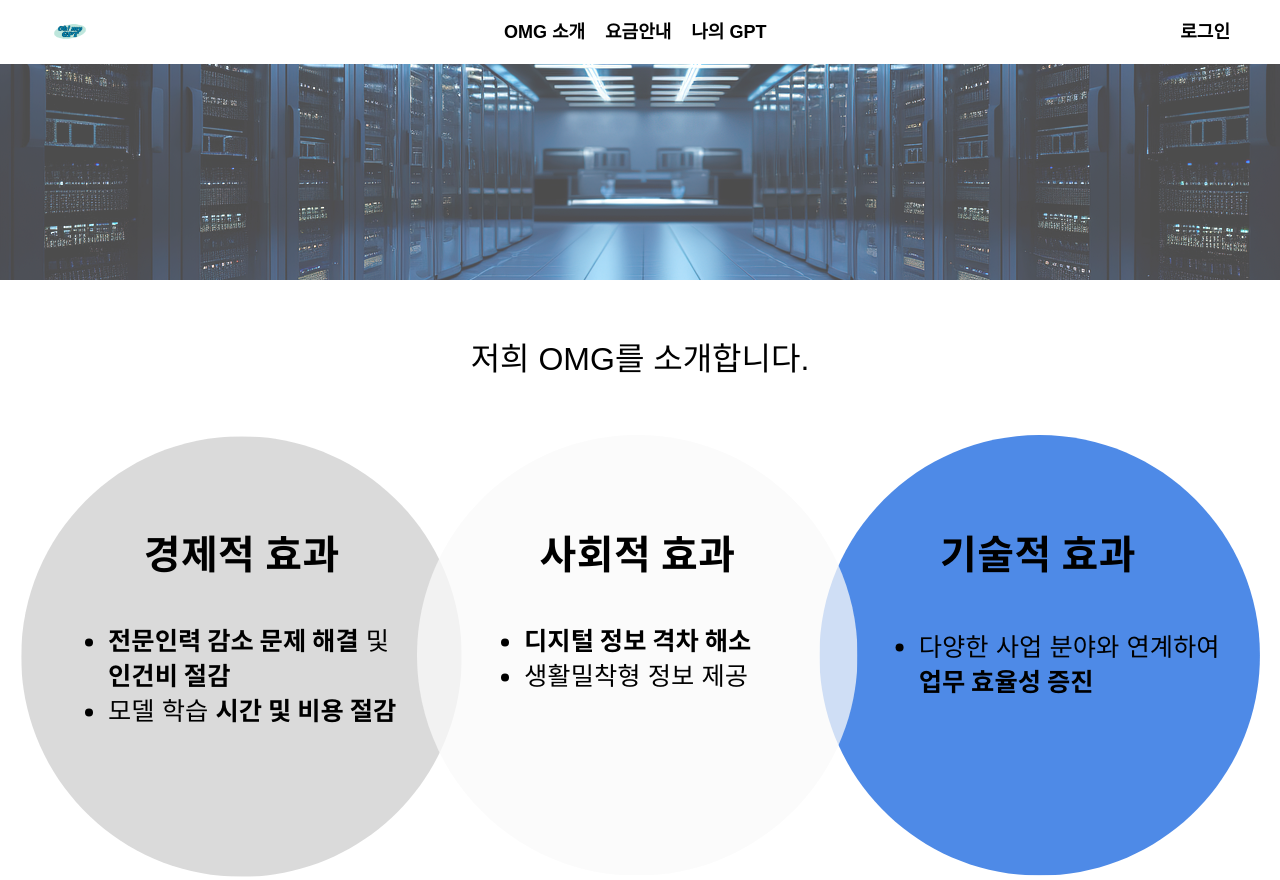
After one commit to wktls63/Oh-My-GPT, a Django app: page /intro/ in a window 1280 px wide. The commit adds this page. Run offline with Django 4.2, Linux system fonts and the light colour scheme; parts of the project's set-up code (start-up, migrations or seed data) failed here and were passed over.

Commit message:
Add : intro

```diff
--- /dev/null
+++ b/omg_project/omg_app/static/css/intro.css
@@ -0,0 +1,17 @@
+.banner img {
+    width: 100%;
+    height: 35vh;
+    object-fit: cover;
+    opacity: .7;
+}
+
+.intro-content {
+    font-family: 'Pretendard', sans-serif;
+    text-align: center;
+}
+
+.intro-title {
+    text-align: center;
+    margin: 60px;
+    font-size: 32px;
+}
--- /dev/null
+++ b/omg_project/omg_app/templates/intro.html
@@ -0,0 +1,29 @@
+{% load static %}
+<!DOCTYPE html>
+<html lang="en">
+<head>
+    <meta charset="UTF-8">
+    <meta name="viewport" content="width=device-width, initial-scale=1.0">
+    <link rel="stylesheet" href="{% static 'css/nav.css' %}?{% now "U" %}">
+    <link rel="stylesheet" href="{% static 'css/reset.css' %}?{% now "U" %}">
+    <link rel="stylesheet" href="{% static 'css/intro.css' %}?{% now "U" %}">
+    <title>소개</title>
+</head>
+<body>
+    {% include 'nav.html' %}
+
+    <div class="content">
+        <div class="banner">
+            <img src="{% static 'img/loading.png' %}">
+        </div>
+        <div class="intro-content">
+            <div class="intro-title">
+                저희 OMG를 소개합니다.
+            </div>
+            <div class="intro-content">
+                <img src="{% static 'img/intro.png' %}">
+            </div>
+        </div>
+    </div>
+</body>
+</html>
--- a/omg_project/omg_app/templates/nav.html
+++ b/omg_project/omg_app/templates/nav.html
@@ -2,11 +2,11 @@
 <nav>
     <div class="navi">
         <div class="navi-inner">
-            <div class="logo">
-                <img src="" alt="logo">
+            <div class="logo" onclick="location.href='{% url 'index' %}'" style="width:40px; cursor: pointer;">
+                <img style="width:100%;" src="{% static 'img/logo.png' %}" alt="logo">
             </div>
             <div class="nav-buttons">
-            <a href="#">
+            <a href="{% url 'intro' %}">
                 OMG 소개
             </a>
             <a href="{% url 'payment' %}">
--- a/omg_project/omg_app/templates/write.html
+++ b/omg_project/omg_app/templates/write.html
@@ -22,7 +22,8 @@
             <p class="title">원하는 데이터를 넣어서<br>나만의 GPT를 만들어보세요.</p>
             <p class="sub-title">API 주소를 입력하거나 CSV 형식에 데이터를 입력하여<br>맞춤형 GPT를 만들 수 있습니다.</p>
         </div>
-        <form action="" method="POST" class="write-form-container">
+        <form action="{% url 'loading' %}" method="POST" class="write-form-container">
+            {% csrf_token %}
             <div>
                 <input id="gpt-name" name="gpt-name" type="text" placeholder="GPT 이름">
             </div>
--- a/omg_project/omg_app/urls.py
+++ b/omg_project/omg_app/urls.py
@@ -8,4 +8,5 @@ urlpatterns = [
     path('write/', views.write, name='write'),
     path('loading/', views.loading, name='loading'),
     path('payment/', views.payment, name='payment'),
+    path('intro/', views.intro, name='intro'),
 ]
--- a/omg_project/omg_app/views.py
+++ b/omg_project/omg_app/views.py
@@ -15,3 +15,6 @@ def loading(request):
 
 def payment(request):
     return render(request, 'payment.html')
+
+def intro(request):
+    return render(request, 'intro.html')
```
Also changed, not shown: omg_project/omg_app/static/img/intro.png (added), omg_project/omg_app/static/img/logo.png (added).
